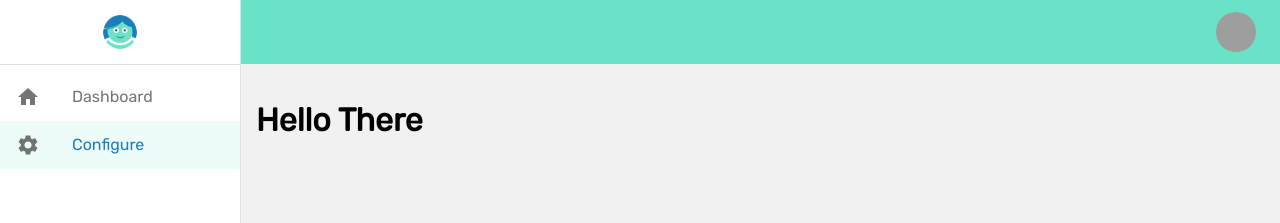
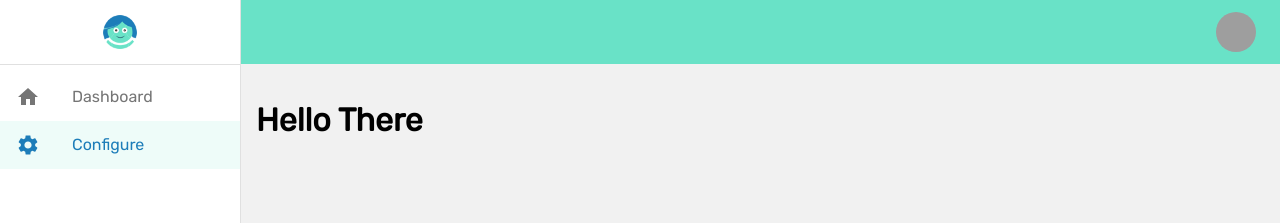
Before and after one commit to justiceotuya/joyup_test, a React (Create React App) app: page /configure in a window 1280 px wide. Shown: the top 223 px of the page. Built offline with nearby package versions, Linux system fonts and the light colour scheme; grey boxes are pictures that could not be loaded.

Commit message:
fixed icon color

```diff
--- a/src/components/layout/components/Layout.module.css
+++ b/src/components/layout/components/Layout.module.css
@@ -56,7 +56,7 @@
 }
 
 .navlink__item_hover:hover .navlink__icon_hover,
-.navlink__icon {
+.navlink__item .navlink__icon_hover {
     color: #1d7db9 !important
 }
 
```
